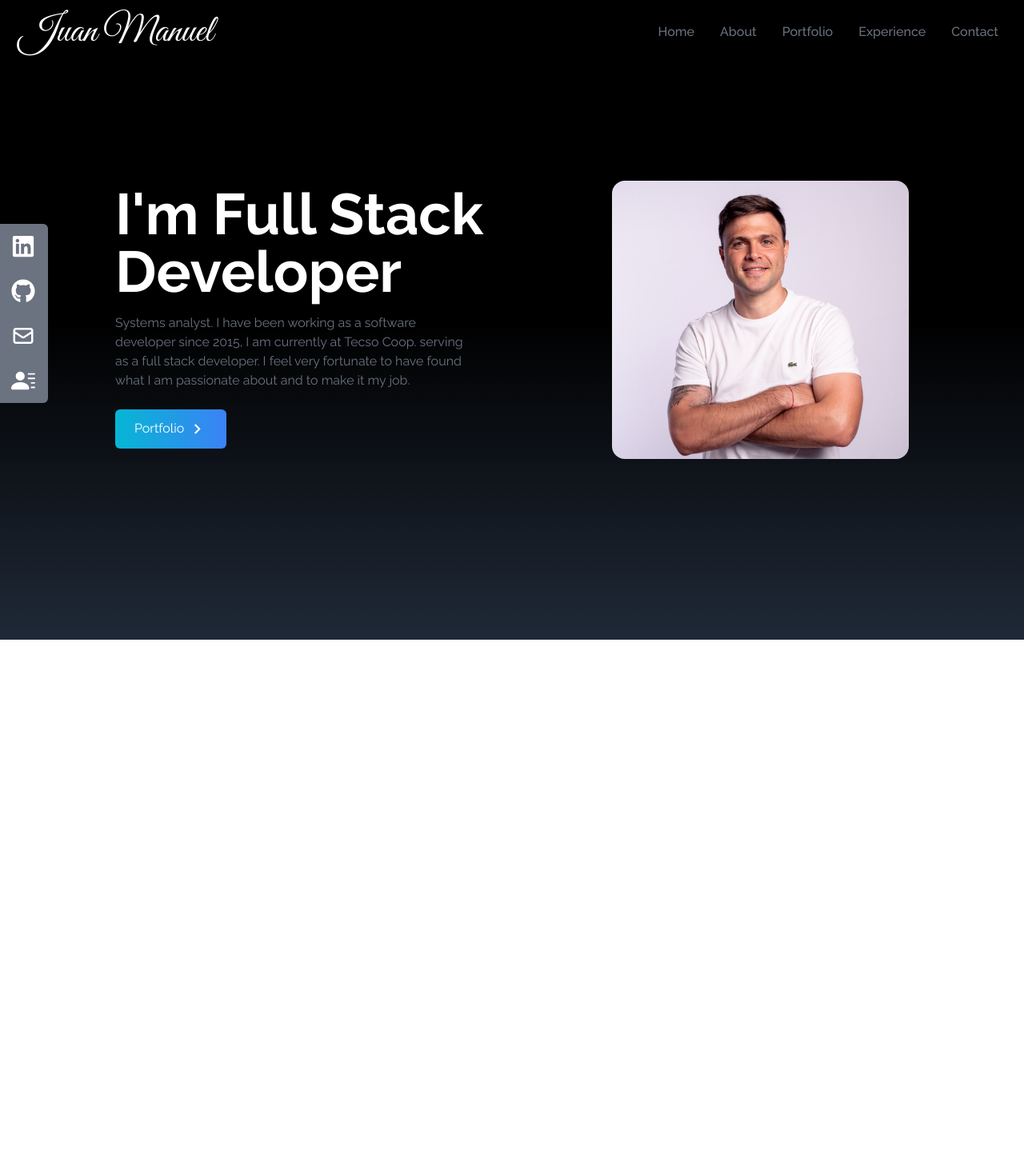
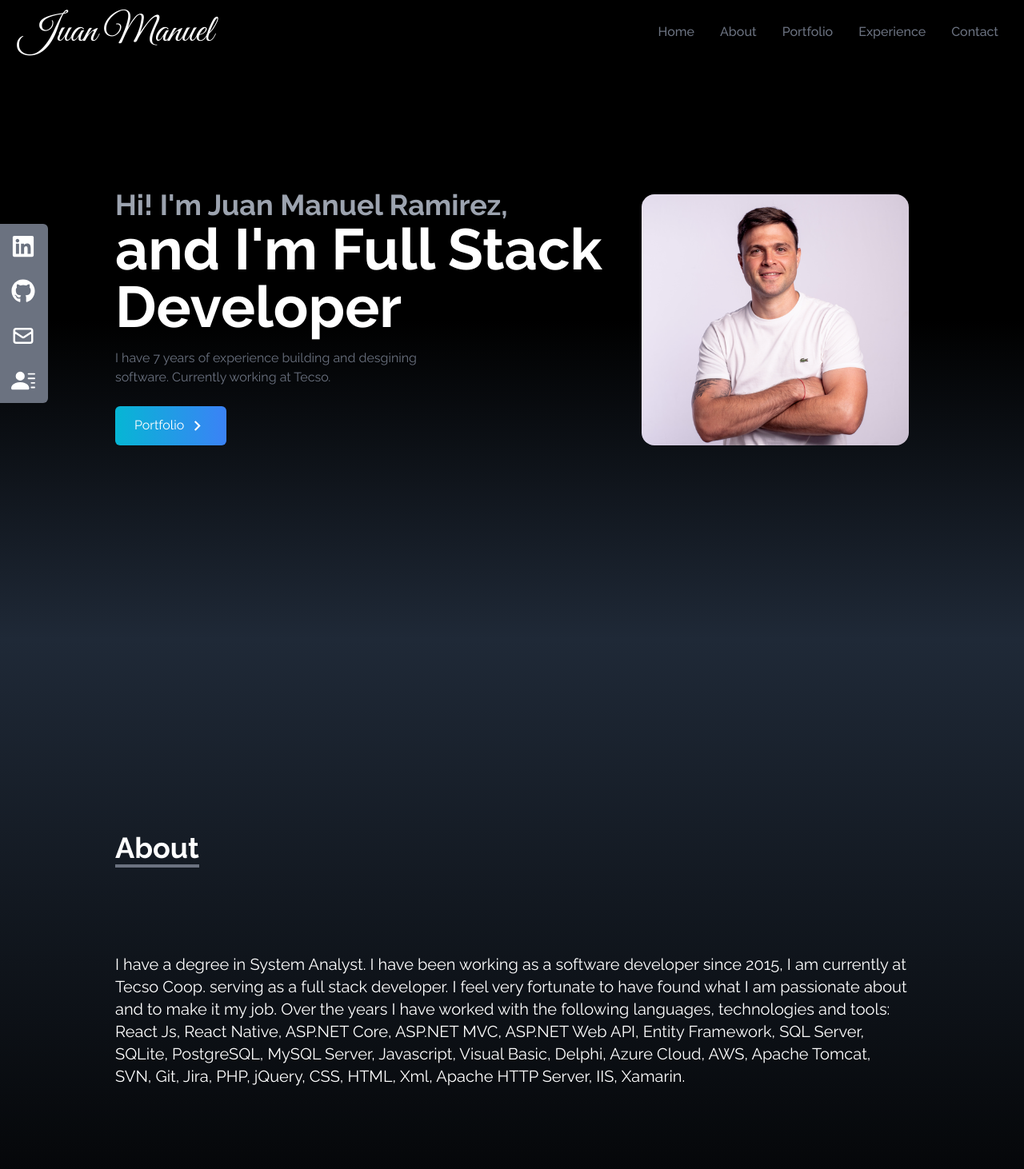
Before and after one commit to jm-ramirez/jmr-portfolio, a React (Create React App) app: page / in a window 1280 px wide. Shown: the top 1462 px of the page at 80% size. Before the commit the page ends 800 px from the top, so only its background shows below. Built offline with nearby package versions, Linux system fonts and the light colour scheme.

Commit message:
I create about section.

```diff
--- a/src/App.js
+++ b/src/App.js
@@ -1,3 +1,4 @@
+import About from "./components/About";
 import Home from "./components/Home";
 import NavBar from "./components/NavBar";
 import SocialLinks from "./components/SocialLinks";
@@ -7,6 +8,8 @@ function App() {
   <div>
     <NavBar />
     <Home />
+    <About />
+
     <SocialLinks />
   </div>
   );
--- /dev/null
+++ b/src/components/About.jsx
@@ -0,0 +1,27 @@
+import React from 'react'
+
+const About = () => {
+    return (
+        <div name='about' className='w-full h-screen bg-gradient-to-b from-gray-800 to-black text-white'>
+            <div className='max-w-screen-lg p-4 mx-auto flex flex-col justify-center w-full h-full'>
+                <div className='pb-8'>
+                    <p className='text-4xl font-bold inline border-b-4 border-gray-500'>About</p>
+                </div>
+                <p className='text-xl mt-20'>
+                    I have a degree in System Analyst. I have been working as a software developer since 2015, I am currently at Tecso Coop.
+                    serving as a full stack developer. I feel very fortunate to have found what I am passionate about and to make it my job.
+                    Over the years I have worked with the following languages, technologies and tools:
+                    React Js, React Native, ASP.NET Core, ASP.NET MVC, ASP.NET Web API, Entity Framework, SQL Server, SQLite, PostgreSQL,
+                    MySQL Server, Javascript, Visual Basic, Delphi, Azure Cloud, AWS, Apache Tomcat, SVN, Git, Jira, PHP, jQuery, CSS, HTML, Xml,
+                    Apache HTTP Server, IIS, Xamarin.
+                </p>
+                {/* <br/>
+                <p>
+
+                </p> */}
+            </div>
+        </div>
+    )
+}
+
+export default About
--- a/src/components/Home.jsx
+++ b/src/components/Home.jsx
@@ -7,11 +7,15 @@ const Home = () => {
         <div name="home" className='h-screen w-full bg-gradient-to-b from-black via-black to-gray-800'>
             <div className='max-w-screen-lg mx-auto flex flex-col items-center justify-center h-full px-4 md:flex-row'>
                 <div className='flex flex-col justify-center h-full'>
+                    <h2 className='text-2xl sm:text-4xl font-bold text-gray-400'>
+                        Hi! I'm Juan Manuel Ramirez,
+                    </h2>
                     <h2 className='text-4xl sm:text-7xl font-bold text-white'>
-                        I'm Full Stack Developer
+                        and I'm Full Stack Developer
                     </h2>
                     <p className='text-gray-500 py-4 max-w-md'>
-                        Systems analyst. I have been working as a software developer since 2015, I am currently at Tecso Coop. serving as a full stack developer. I feel very fortunate to have found what I am passionate about and to make it my job.
+                        I have 7 years of experience building and desgining software.
+                        Currently working at Tecso.
                     </p>
                     <div>
                         <button className='group text-white w-fit px-6 py-3 my-2 flex items-center rounded-md bg-gradient-to-r from-cyan-500 to-blue-500 cursor-pointer'>
```
